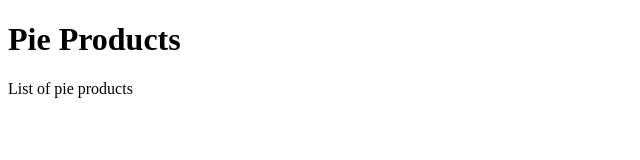
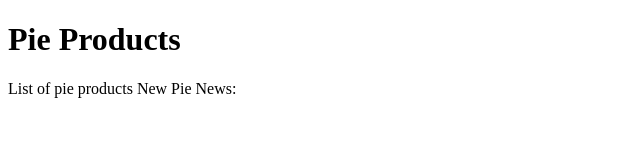
Before and after one commit to Doug3363/com.pie.demo, a plain HTML site: page WebContent/index.html in a window 1280 px wide. Shown: the whole page, without its empty margins (0-640 px from the left). Drawn offline with Linux system fonts and the light colour scheme.

Commit message:
span
span not showing at github. hope this will work.

```diff
--- a/WebContent/index.html
+++ b/WebContent/index.html
@@ -9,5 +9,6 @@
 
 List of pie products
 
+<span>New Pie News:</span>
 </body>
 </html>
```
